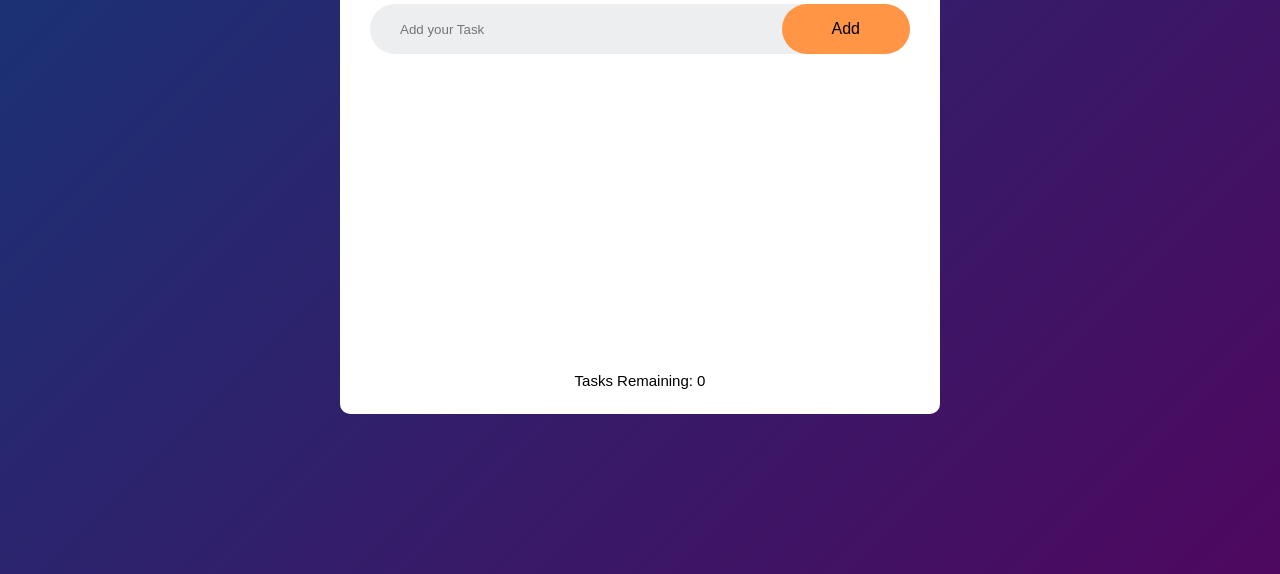
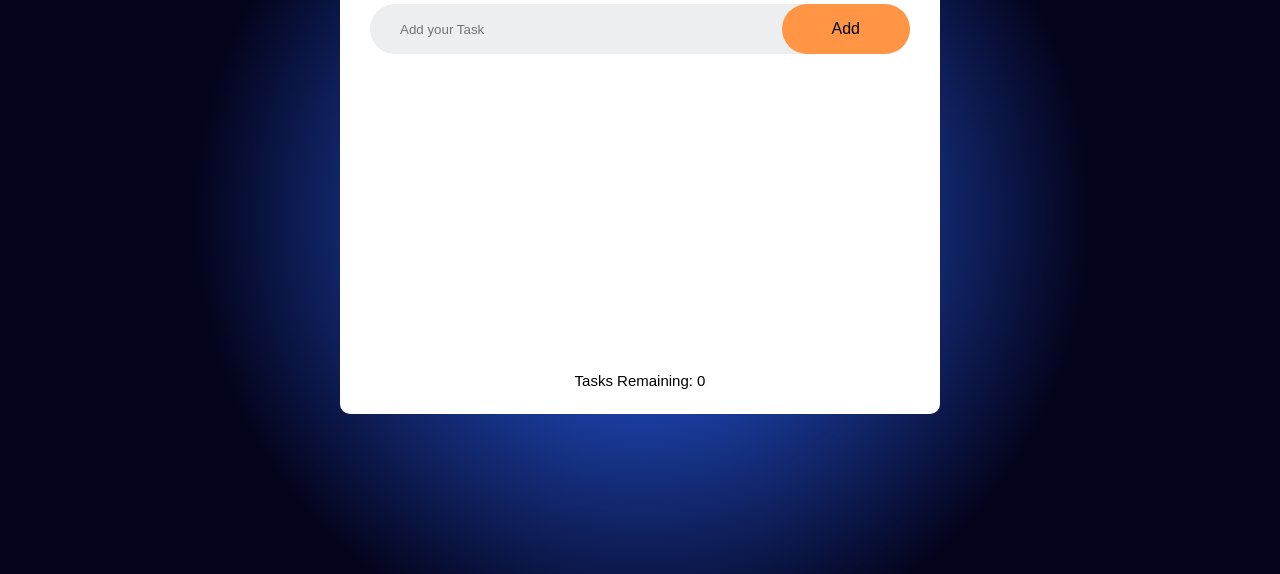
Before and after one commit to iAbhiNaV2005/To-Do, a plain HTML site: page index.html in a window 1280 px wide. Shown: the part 226-800 px from the top of the page. Drawn offline with Linux system fonts and the light colour scheme.

Commit message:
Not much changes just changes in background color

```diff
--- a/style.css
+++ b/style.css
@@ -7,7 +7,9 @@
 .container{
     width: 100%;
     min-height: 100vh;
-    background: linear-gradient(135deg,#153677,#4e085f);
+    /* background-image: radial-gradient( circle farthest-corner at 10% 20%,  rgba(98,114,128,1) 0%, rgba(52,63,51,1) 90.1% ); */
+    background-image: radial-gradient( circle 1000px at 50.2% 55.2%,  rgba(37,89,222,1) 0%, rgba(37,89,222,1) 7.5%, rgba(4,4,29,1) 44.7% );
+
     padding: 10px;
 }
 .todo{
```
